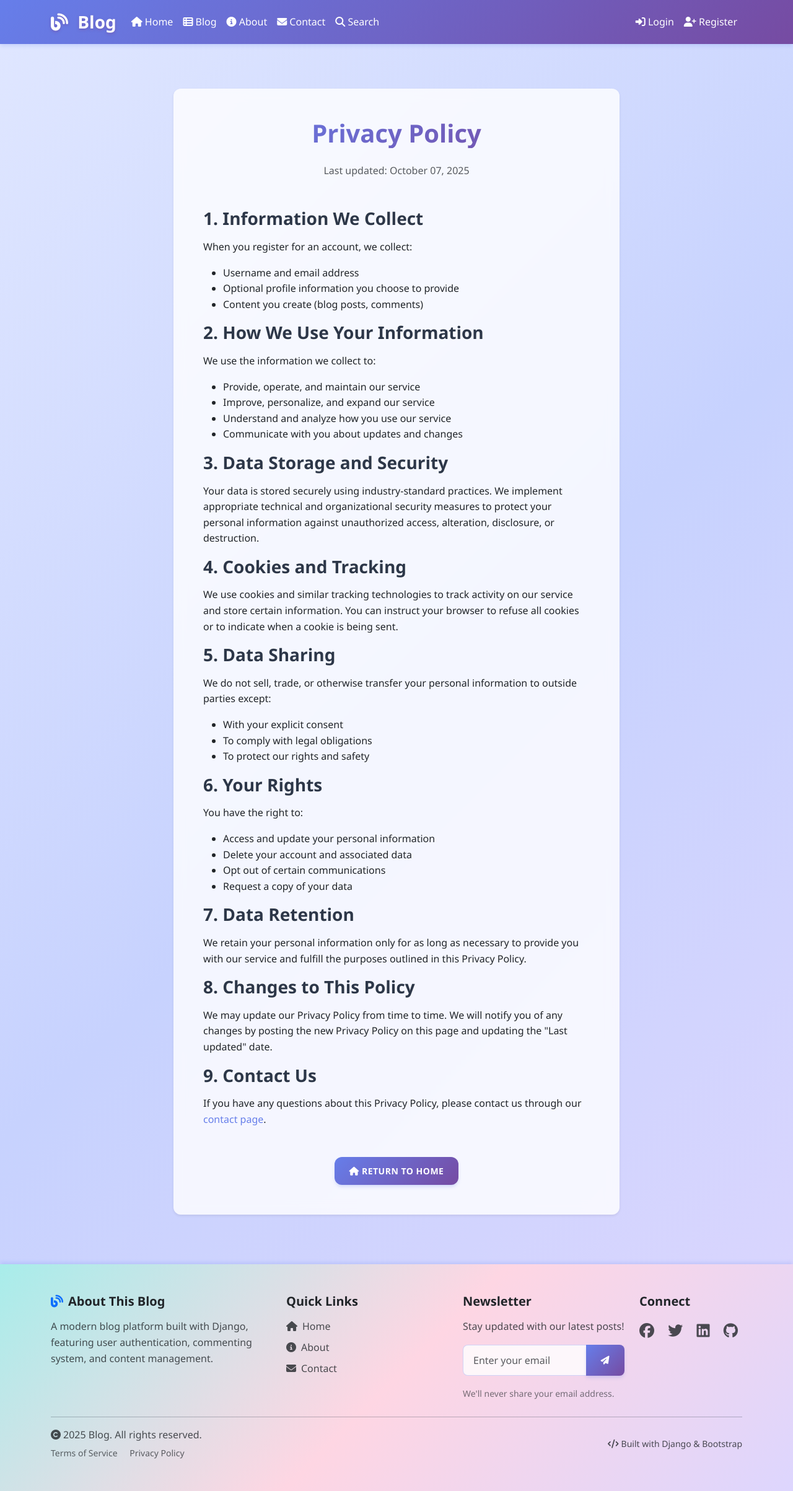
After one commit to egg3552/Capstone-Project, a Django app: page /privacy/ in a window 1280 px wide. The commit adds this page. Shown: the whole page at 62% size. Run offline with Django 5.2, Linux system fonts and the light colour scheme; some libraries are stand-ins or nearby versions.

Commit message:
Tidy up site by fixing placeholder links, adding Terms/Privacy pages, and improving user experience

```diff
--- a/blog/urls.py
+++ b/blog/urls.py
@@ -72,4 +72,8 @@ urlpatterns = [
     # Reading Progress URLs
     path('post/<slug:slug>/progress/', views.update_reading_progress,
          name='update_reading_progress'),
+
+    # Legal Pages URLs
+    path('terms/', views.terms_of_service_view, name='terms'),
+    path('privacy/', views.privacy_policy_view, name='privacy'),
 ]
--- a/blog/views.py
+++ b/blog/views.py
@@ -586,3 +586,26 @@ def update_reading_progress(request, slug):
         reading_progress.save()
 
     return JsonResponse({'status': 'success'})
+
+
+# Legal Pages Views
+def terms_of_service_view(request):
+    """
+    Terms of Service page view.
+    """
+    from django.utils import timezone
+    context = {
+        'current_date': timezone.now(),
+    }
+    return render(request, 'blog/terms.html', context)
+
+
+def privacy_policy_view(request):
+    """
+    Privacy Policy page view.
+    """
+    from django.utils import timezone
+    context = {
+        'current_date': timezone.now(),
+    }
+    return render(request, 'blog/privacy.html', context)
--- a/templates/base.html
+++ b/templates/base.html
@@ -275,6 +275,15 @@
                     <p class="mb-0 text-dark" style="opacity: 0.8; transition: all 0.3s ease; cursor: pointer;" onmouseover="this.style.opacity='1'; this.style.transform='translateX(5px)'" onmouseout="this.style.opacity='0.8'; this.style.transform='translateX(0)'">
                         <i class="fas fa-copyright me-1"></i>{% now "Y" %} Blog. All rights reserved.
                     </p>
+                    <!-- Legal links -->
+                    <div class="mt-1">
+                        <a href="{% url 'blog:terms' %}" class="text-dark text-decoration-none me-3" style="opacity: 0.7; font-size: 0.875rem; transition: all 0.3s;" onmouseover="this.style.opacity='1'; this.style.color='#667eea'" onmouseout="this.style.opacity='0.7'; this.style.color='#2d3748'">
+                            Terms of Service
+                        </a>
+                        <a href="{% url 'blog:privacy' %}" class="text-dark text-decoration-none" style="opacity: 0.7; font-size: 0.875rem; transition: all 0.3s;" onmouseover="this.style.opacity='1'; this.style.color='#667eea'" onmouseout="this.style.opacity='0.7'; this.style.color='#2d3748'">
+                            Privacy Policy
+                        </a>
+                    </div>
                 </div>
                 <div class="col-md-6 text-end">
                     <!-- Technology stack attribution -->
--- a/templates/blog/contact.html
+++ b/templates/blog/contact.html
@@ -225,7 +225,7 @@
                                         <p class="text-muted small">
                                             Check out our open source projects and contribute to the codebase.
                                         </p>
-                                        <a href="#" class="btn btn-outline-dark">View Repository</a>
+                                        <a href="https://github.com/egg3552/Capstone-Project" target="_blank" class="btn btn-outline-dark">View Repository</a>
                                     </div>
                                 </div>
                                 <div class="col-md-4 mb-3">
@@ -235,7 +235,7 @@
                                         <p class="text-muted small">
                                             Join our Discord server for real-time discussions and help.
                                         </p>
-                                        <a href="#" class="btn btn-outline-primary">Join Discord</a>
+                                        <span class="btn btn-outline-secondary disabled">Coming Soon</span>
                                     </div>
                                 </div>
                                 <div class="col-md-4 mb-3">
@@ -245,7 +245,7 @@
                                         <p class="text-muted small">
                                             Subscribe to our RSS feed to never miss a new article.
                                         </p>
-                                        <a href="#" class="btn btn-outline-warning">Subscribe</a>
+                                        <span class="btn btn-outline-secondary disabled">Coming Soon</span>
                                     </div>
                                 </div>
                             </div>
--- a/templates/blog/post_list.html
+++ b/templates/blog/post_list.html
@@ -126,9 +126,9 @@
                             <!-- Post metadata with semantic time element -->
                             <div class="post-meta">
                                 <i class="fas fa-user" aria-hidden="true"></i>
-                                <a href="#" class="text-decoration-none">
+                                <span class="text-muted">
                                     {{ post.author.get_full_name|default:post.author.username }}
-                                </a>
+                                </span>
                                 <span class="mx-2">•</span> <!-- Visual separator -->
                                 <i class="fas fa-calendar" aria-hidden="true"></i>
                                 <!-- ISO datetime format for accessibility -->
--- /dev/null
+++ b/templates/blog/privacy.html
@@ -0,0 +1,75 @@
+{% extends 'base.html' %}
+
+{% block title %}Privacy Policy - {{ block.super }}{% endblock %}
+
+{% block content %}
+<div class="container mt-4">
+    <div class="row justify-content-center">
+        <div class="col-lg-8">
+            <div class="card shadow-sm">
+                <div class="card-body p-5">
+                    <h1 class="text-center mb-4">Privacy Policy</h1>
+                    <p class="text-muted text-center mb-5">Last updated: {{ current_date|date:"F d, Y" }}</p>
+
+                    <div class="content">
+                        <h3>1. Information We Collect</h3>
+                        <p>When you register for an account, we collect:</p>
+                        <ul>
+                            <li>Username and email address</li>
+                            <li>Optional profile information you choose to provide</li>
+                            <li>Content you create (blog posts, comments)</li>
+                        </ul>
+
+                        <h3>2. How We Use Your Information</h3>
+                        <p>We use the information we collect to:</p>
+                        <ul>
+                            <li>Provide, operate, and maintain our service</li>
+                            <li>Improve, personalize, and expand our service</li>
+                            <li>Understand and analyze how you use our service</li>
+                            <li>Communicate with you about updates and changes</li>
+                        </ul>
+
+                        <h3>3. Data Storage and Security</h3>
+                        <p>Your data is stored securely using industry-standard practices. We implement appropriate technical and organizational security measures to protect your personal information against unauthorized access, alteration, disclosure, or destruction.</p>
+
+                        <h3>4. Cookies and Tracking</h3>
+                        <p>We use cookies and similar tracking technologies to track activity on our service and store certain information. You can instruct your browser to refuse all cookies or to indicate when a cookie is being sent.</p>
+
+                        <h3>5. Data Sharing</h3>
+                        <p>We do not sell, trade, or otherwise transfer your personal information to outside parties except:</p>
+                        <ul>
+                            <li>With your explicit consent</li>
+                            <li>To comply with legal obligations</li>
+                            <li>To protect our rights and safety</li>
+                        </ul>
+
+                        <h3>6. Your Rights</h3>
+                        <p>You have the right to:</p>
+                        <ul>
+                            <li>Access and update your personal information</li>
+                            <li>Delete your account and associated data</li>
+                            <li>Opt out of certain communications</li>
+                            <li>Request a copy of your data</li>
+                        </ul>
+
+                        <h3>7. Data Retention</h3>
+                        <p>We retain your personal information only for as long as necessary to provide you with our service and fulfill the purposes outlined in this Privacy Policy.</p>
+
+                        <h3>8. Changes to This Policy</h3>
+                        <p>We may update our Privacy Policy from time to time. We will notify you of any changes by posting the new Privacy Policy on this page and updating the "Last updated" date.</p>
+
+                        <h3>9. Contact Us</h3>
+                        <p>If you have any questions about this Privacy Policy, please contact us through our <a href="{% url 'blog:contact' %}">contact page</a>.</p>
+                    </div>
+
+                    <div class="text-center mt-5">
+                        <a href="{% url 'blog:landing_page' %}" class="btn btn-primary">
+                            <i class="fas fa-home"></i> Return to Home
+                        </a>
+                    </div>
+                </div>
+            </div>
+        </div>
+    </div>
+</div>
+{% endblock %}
--- a/templates/registration/register.html
+++ b/templates/registration/register.html
@@ -130,8 +130,8 @@
                         <div class="mb-3 form-check">
                             <input type="checkbox" class="form-check-input" id="terms" required>
                             <label class="form-check-label" for="terms">
-                                I agree to the <a href="#" class="text-decoration-none">Terms of Service</a>
-                                and <a href="#" class="text-decoration-none">Privacy Policy</a>
+                                I agree to the <a href="{% url 'blog:terms' %}" target="_blank" class="text-decoration-none">Terms of Service</a>
+                                and <a href="{% url 'blog:privacy' %}" target="_blank" class="text-decoration-none">Privacy Policy</a>
                             </label>
                         </div>
 
```
Also changed, not shown: templates/blog/terms.html (added, +61 -0 lines).
